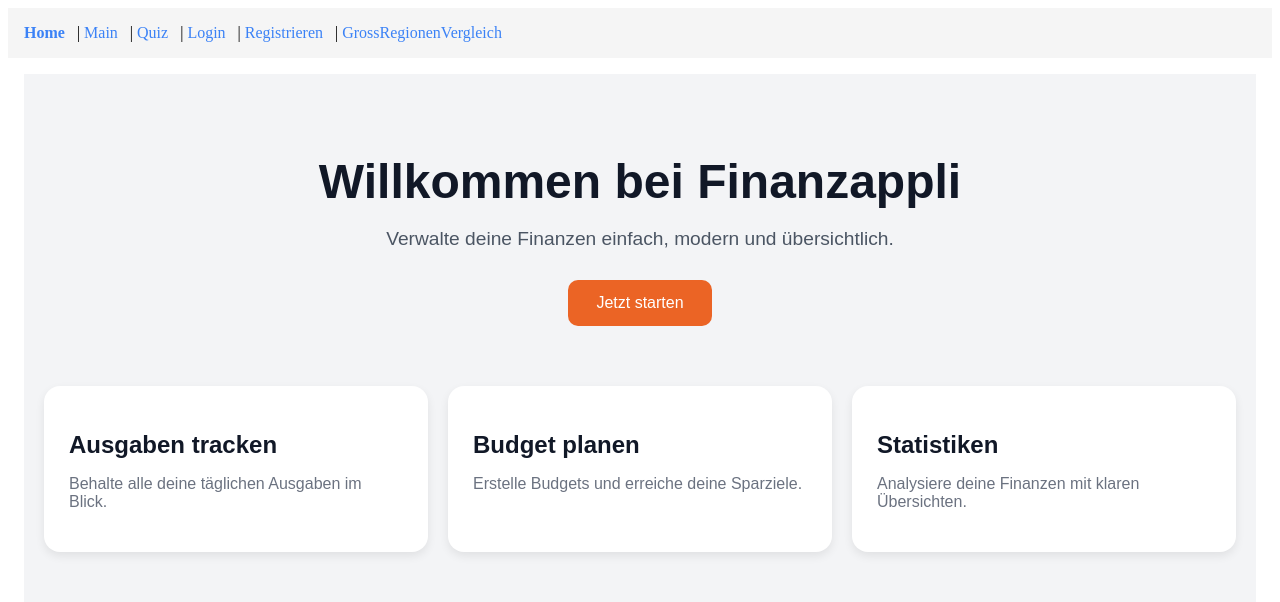
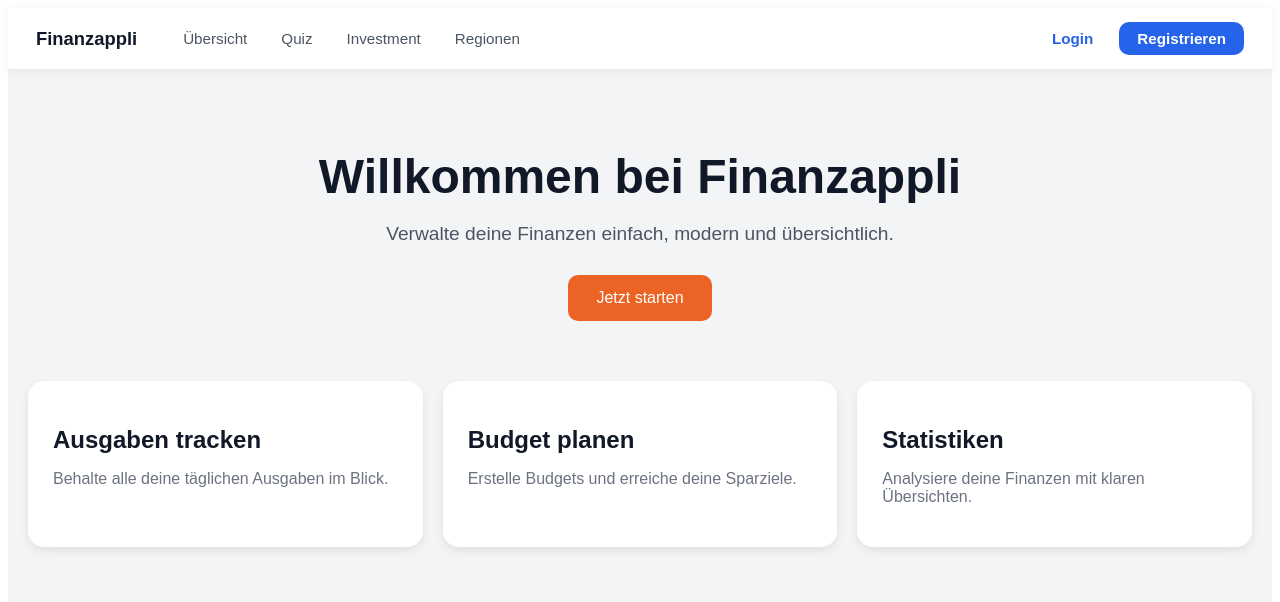
Before and after one commit to KhalilHamahmi/Finanzappli, a Vue app in the folder Finanzappli/: page / in a window 1280 px wide. Shown: the top 602 px of the page. Built offline with nearby package versions, Linux system fonts and the light colour scheme.

Commit message:
NavBar Update

```diff
--- a/Finanzappli/src/App.vue
+++ b/Finanzappli/src/App.vue
@@ -1,26 +1,137 @@
 <template>
-  <div>
-    <nav style="padding:1em;background:#f5f5f5">
-      <router-link to="/">Home</router-link> |
-      <router-link to="/main">Main</router-link> |
-      <router-link to="/quiz">Quiz</router-link> |
-      <router-link to="/login">Login</router-link> |
-      <router-link to="/register">Registrieren</router-link> |
-      <router-link to="/grossregionvergleich">GrossRegionenVergleich</router-link>
+  <div class="app">
+    <nav class="navbar">
+      <router-link to="/" class="brand">
+        <span class="brand-name">Finanzappli</span>
+      </router-link>
+
+      <div class="nav-links">
+        <router-link to="/main">Übersicht</router-link>
+        <router-link to="/quiz">Quiz</router-link>
+        <router-link to="/investmentrechner">Investment</router-link>
+        <router-link to="/grossregionvergleich">Regionen</router-link>
+      </div>
+
+      <div class="nav-auth">
+        <router-link to="/login" class="btn-ghost">Login</router-link>
+        <router-link to="/register" class="btn-primary">Registrieren</router-link>
+      </div>
     </nav>
-    <main style="padding:1em">
+
+    <main class="content">
       <router-view />
     </main>
   </div>
 </template>
 
 <style scoped>
-nav a {
-  margin-right: .5rem;
-  color: #3b82f6;
+.app {
+  font-family: Arial, sans-serif;
+}
+
+.navbar {
+  display: flex;
+  align-items: center;
+  gap: 24px;
+  padding: 14px 28px;
+  background: #ffffff;
+  box-shadow: 0 2px 12px rgba(15, 23, 42, 0.06);
+  position: sticky;
+  top: 0;
+  z-index: 50;
+}
+
+/* Brand */
+.brand {
+  display: flex;
+  align-items: center;
+  gap: 10px;
   text-decoration: none;
 }
-nav a.router-link-active {
+
+.brand-name {
+  font-size: 1.15rem;
+  font-weight: 700;
+  color: #111827;
+}
+
+/* Mittlere Links */
+.nav-links {
+  display: flex;
+  gap: 6px;
+  margin-left: 8px;
+}
+
+.nav-links a {
+  padding: 8px 14px;
+  border-radius: 10px;
+  color: #4b5563;
+  text-decoration: none;
+  font-weight: 500;
+  font-size: 0.95rem;
+  transition: all 0.2s;
+}
+
+.nav-links a:hover {
+  background: #f3f4f6;
+  color: #111827;
+}
+
+.nav-links a.router-link-active {
+  background: #eff6ff;
+  color: #2563eb;
   font-weight: 600;
 }
+
+/* Auth-Buttons rechts */
+.nav-auth {
+  display: flex;
+  align-items: center;
+  gap: 10px;
+  margin-left: auto;
+}
+
+.btn-ghost {
+  padding: 8px 16px;
+  border-radius: 10px;
+  text-decoration: none;
+  color: #2563eb;
+  font-weight: 600;
+  font-size: 0.95rem;
+  transition: background 0.2s;
+}
+
+.btn-ghost:hover {
+  background: #eff6ff;
+}
+
+.btn-primary {
+  padding: 8px 18px;
+  border-radius: 10px;
+  text-decoration: none;
+  background: #2563eb;
+  color: white;
+  font-weight: 600;
+  font-size: 0.95rem;
+  transition: background 0.2s;
+}
+
+.btn-primary:hover {
+  background: #1d4ed8;
+}
+
+.content {
+  min-height: calc(100vh - 64px);
+}
+
+@media (max-width: 720px) {
+  .navbar {
+    flex-wrap: wrap;
+    gap: 12px;
+    padding: 12px 16px;
+  }
+  .nav-auth {
+    margin-left: 0;
+  }
+}
 </style>
```
